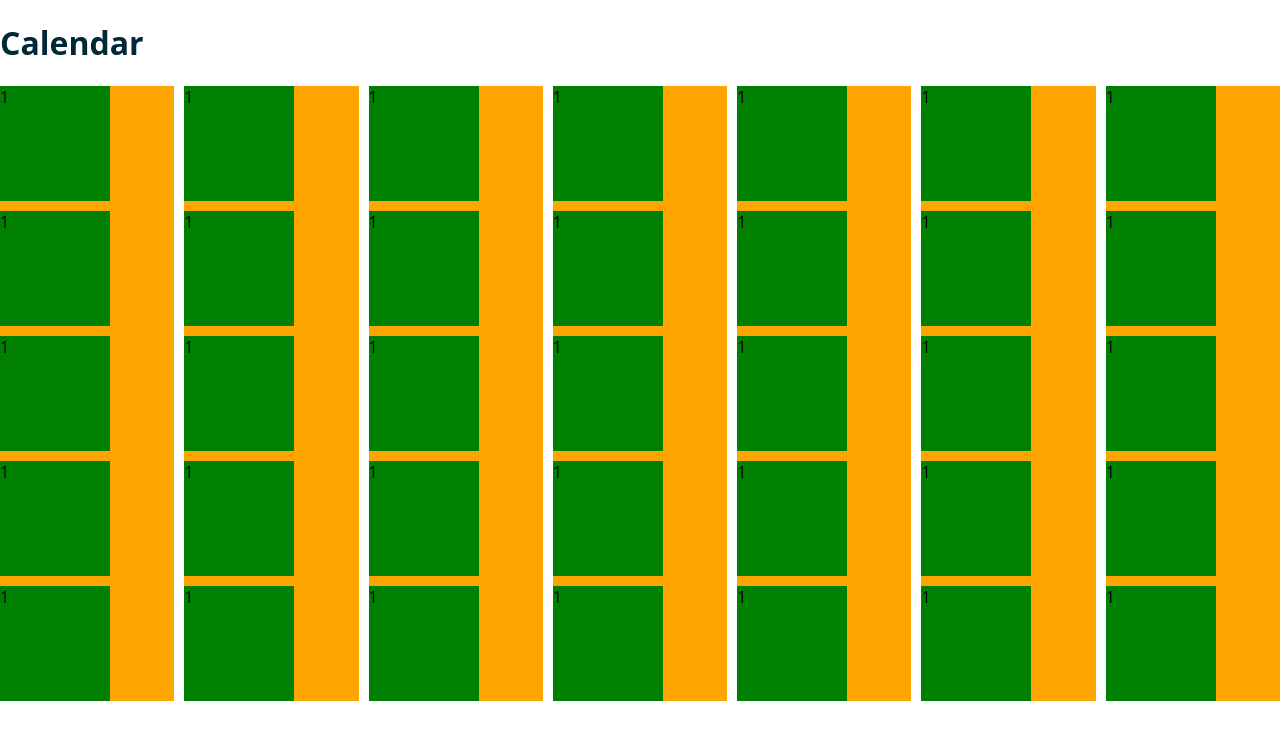
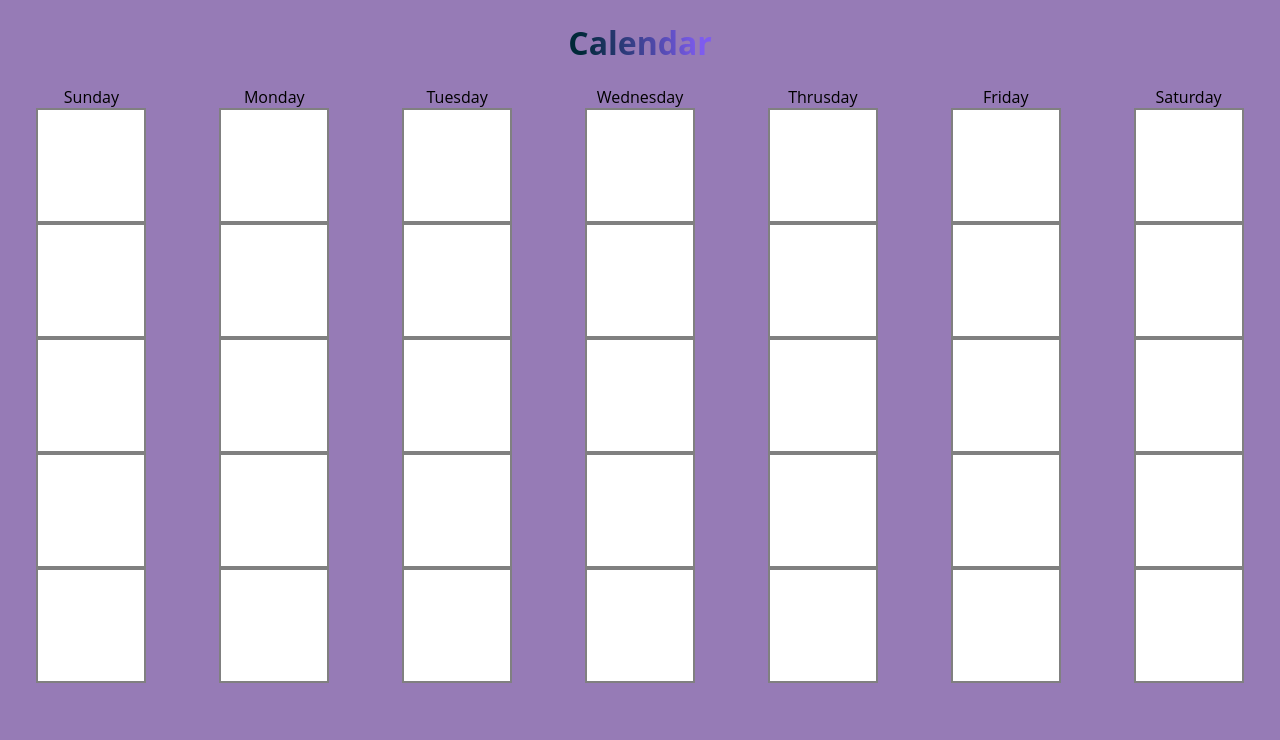
Before and after one commit to avrrodriguez/calendar-headless-wp-next-js, a Next.js app: page /calendar in a window 1280 px wide. Shown: the top 740 px of the page. Built offline with nearby package versions, Linux system fonts and the light colour scheme; no server answers.

Commit message:
adds days of the week div, as well as proper spacing between calendar days, also background colors and borders

```diff
--- a/components/Calendar.tsx
+++ b/components/Calendar.tsx
@@ -6,19 +6,38 @@ export default function Calendar(): JSX.Element {
 
 
   return (
-    <div>
-        <div className="calendar-header">
+    <div style={{backgroundColor: "#967bb6", height: "100vh"}}>
+        <div className="calendar-header" style={{display: "flex", justifyContent: "center"}}>
           <h1>Calendar</h1>
         </div>
-        <div className="calendar-days" style={{display: "grid", gridTemplateColumns: "repeat(7, 1fr)", columnGap: "10px"}}>
+        <div className="weekdays" style={{display:"grid", gridTemplateColumns: "repeat(7, 1fr)", justifyItems: "center"}}>
+          <div>Sunday</div>
+          <div>Monday</div>
+          <div>Tuesday</div>
+          <div>Wednesday</div>
+          <div>Thrusday</div>
+          <div>Friday</div>
+          <div>Saturday</div>
+        </div>
+        <div className="calendar-days" style={{display: "grid", gridTemplateColumns: "repeat(7, 1fr)", justifyItems: "center"}}>
         {
           [...Array(7).keys()].map((col) => {
             return(
-              <div className="col" style={{display: "grid", backgroundColor: "orange", rowGap:"10px"}} id={`col-${col}`} key={`col-${col}`}>
+              <div className="col" style={{display: "grid"}} id={`col-${col}`} key={`col-${col}`}>
                  {
                   [...Array(5).keys()].map((row)=>{
                     return(
-                      <div className="row" style={{backgroundColor: "green", height: "115px", width: "110px"}} id={`col-${col}-row-${row}`} key={`col-${col}-row-${row}`}>1</div>
+                      <div
+                      className="row"
+                      style={{
+                        border: "2px solid gray",
+                        height: "115px",
+                        width: "110px",
+                        backgroundColor: "white"
+                      }}
+                      id={`col-${col}-row-${row}`}
+                      key={`col-${col}-row-${row}`}
+                      ></div>
                     )
                   })
                  }
```
